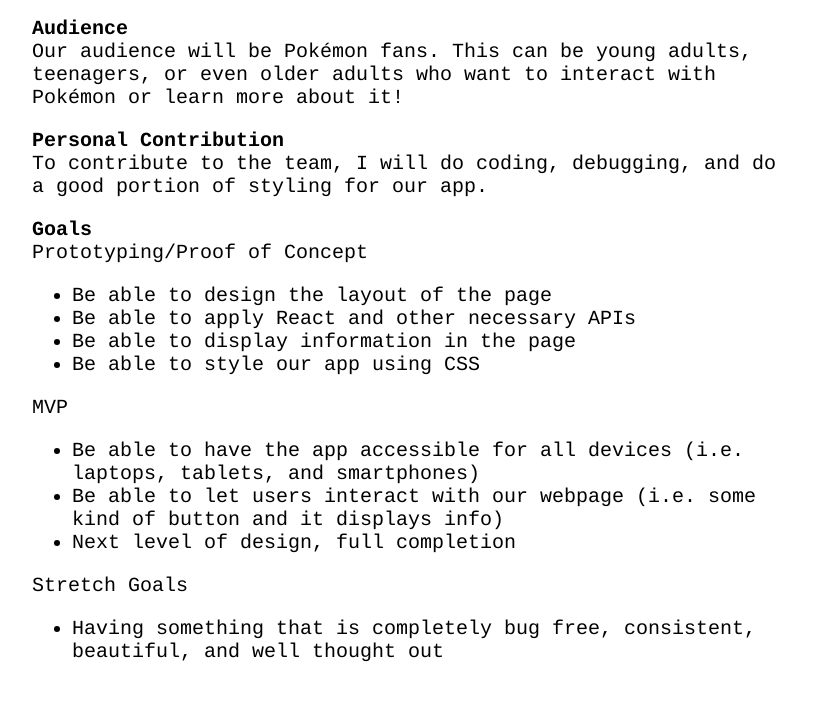
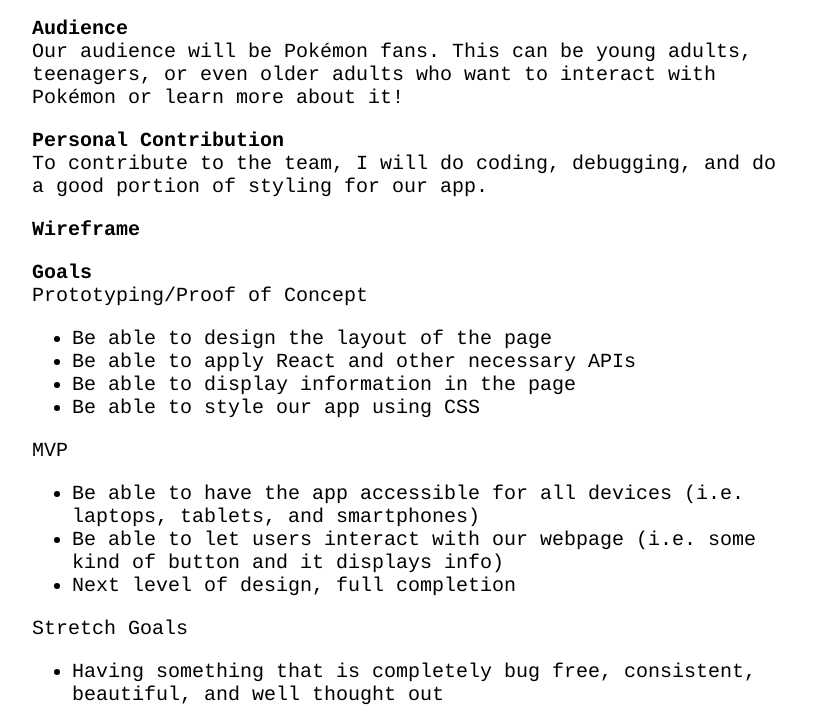
Before and after one commit to jaydenskula/front.end.web.development, a plain HTML site: page processBlog.html in a window 1280 px wide. Shown: the part 6391-7113 px from the top of the page, without its empty margins (224-1039 px from the left). Before the commit the page ends 7070 px from the top, so only its background shows below. Drawn offline with Linux system fonts and the light colour scheme.

Commit message:
Update processBlog.html

```diff
--- a/processBlog.html
+++ b/processBlog.html
@@ -290,6 +290,10 @@
         </p>
 
         <p class="entry-text">
+            <b>Wireframe</b>
+        </p>
+
+        <p class="entry-text">
             <b>Goals</b>
             <br>
             Prototyping/Proof of Concept
```
